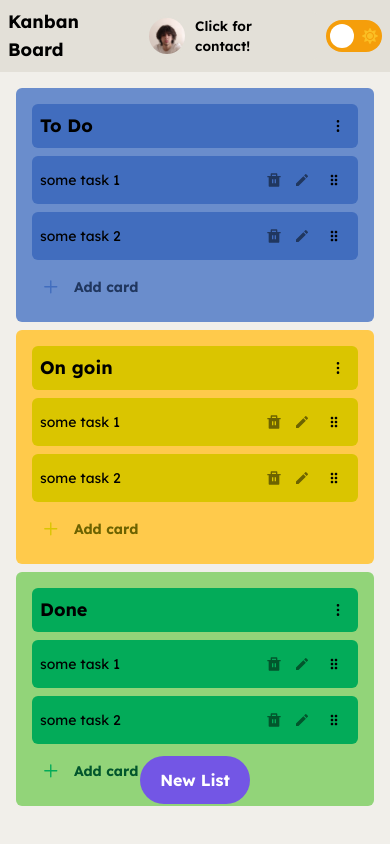
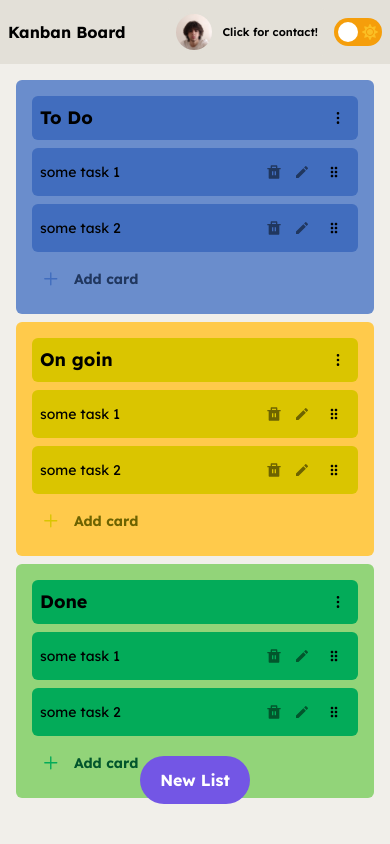
Before and after one commit to Imehrshad/Kanban-Board, a React (Vite) app: page / in a window 390 px wide. Built offline with nearby package versions, Linux system fonts and the light colour scheme.

Commit message:
theme button, app title and profile box  responsiveness fixed

```diff
--- a/src/components/Header/NavBar.jsx
+++ b/src/components/Header/NavBar.jsx
@@ -82,7 +82,7 @@ const NavBar = () => {
         </AnimatePresence>
       )}
 
-      <h1 className="md:text-2xl text-lg font-bold">Kanban Board</h1>
+      <h1 className="md:text-2xl text-base font-bold sm:text-lg ">Kanban Board</h1>
       <div className="flex items-center md:gap-4 gap-2 flex-row-reverse">
         <ThemeButton />
         <div
@@ -101,7 +101,7 @@ const NavBar = () => {
                 animate={{ opacity: 1, y: 0 }}
                 exit={{ opacity: 0, y: -20 }}
                 transition={{ duration: 0.5, damping: 20, type: "spring" }}
-                className="font-semibold md:text-sm text-[0.85rem]"
+                className="font-semibold md:text-sm text-[0.7rem]  whitespace-nowrap"
               >
                 Mehrshad khatibi
               </motion.div>
@@ -112,7 +112,7 @@ const NavBar = () => {
                 animate={{ opacity: 1, y: 0 }}
                 exit={{ opacity: 0, y: -20 }}
                 transition={{ duration: 0.5, damping: 20, type: "spring" }}
-                className="font-semibold md:text-sm text-[0.85rem]"
+                className="font-semibold md:text-sm text-[0.7rem] whitespace-nowrap"
               >
                 Click for contact!
               </motion.div>
--- a/src/components/Header/ThemeButton.jsx
+++ b/src/components/Header/ThemeButton.jsx
@@ -5,12 +5,12 @@ import { setTheme } from "../../redux/features/theme/themeSlice";
 
 const ThemeButton = () => {
   const dispatch = useDispatch();
-  const theme = useSelector((state) => state.theme.theme); // Access the current theme from Redux
+  const theme = useSelector((state) => state.theme.theme);
 
-  // Toggle theme
+
   const changeTheme = (e) => {
     const newTheme = e.target.checked ? "dark" : "light";
-    dispatch(setTheme(newTheme)); // Dispatch the theme change
+    dispatch(setTheme(newTheme))
   };
 
   return (
@@ -18,25 +18,29 @@ const ThemeButton = () => {
       <input
         type="checkbox"
         className="hidden"
-        checked={theme === "dark"} // Set the initial state based on the Redux theme
-        onChange={changeTheme} // Handle theme toggle on change
+        checked={theme === "dark"}
+        onChange={changeTheme}
       />
       <div
-        className={`relative w-14 h-8  rounded-full transition-all duration-300 ${
+        className={`relative sm:w-14 sm:h-8 w-12 h-7 rounded-full transition-all duration-300 ${
           theme === "dark" ? "bg-sky-800" : "bg-amber-500"
         }`}
       >
         <div
           className={`absolute top-1/2 transform z-10 -translate-y-1/2 transition-all duration-300 ${
-            theme === "dark" ? "translate-x-7" : "translate-x-1"
-          } bg-white rounded-full w-6 h-6`}
+            theme === "dark" ? "lg:translate-x-7 translate-x-6" : "lg:translate-x-1 translate-x-1"
+          } bg-white rounded-full lg:w-6 lg:h-6 w-5 h-5`}
         ></div>
         <FaMoon
           className={`absolute top-1/2 -translate-y-1/2 left-1 text-sky-950 ${
             theme === "dark" ? "block" : "hidden"
           }`}
         />
-        <FaSun className={`absolute top-1/2 -translate-y-1/2 right-1 text-amber-400 ${            theme === "dark" ? "hidden" : "block"}`} />
+        <FaSun
+          className={`absolute top-1/2 -translate-y-1/2 right-1 text-amber-400 ${
+            theme === "dark" ? "hidden" : "block"
+          }`}
+        />
       </div>
     </label>
   );
```
